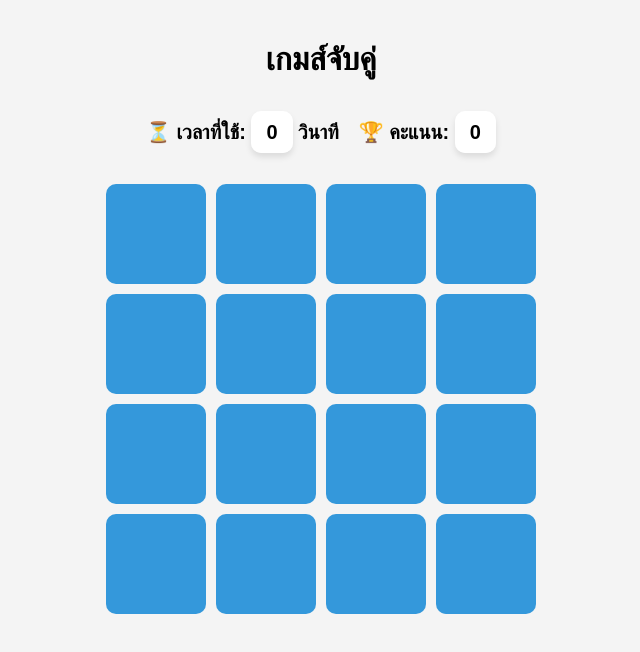
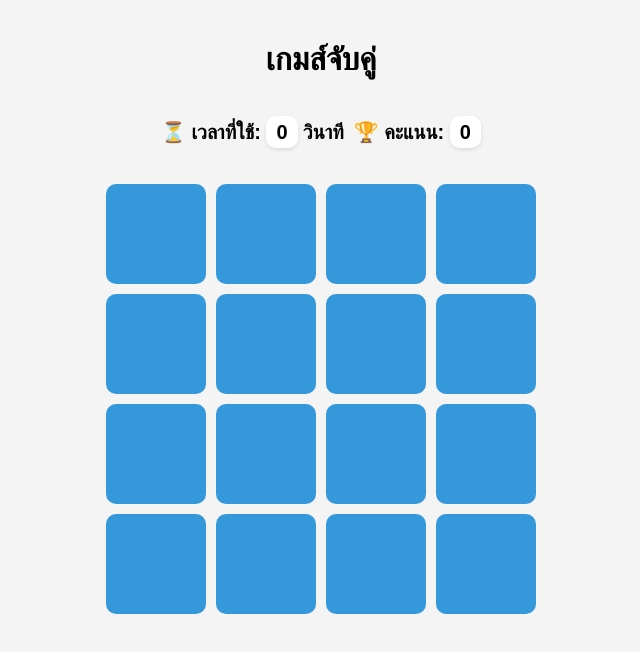
Before and after one commit to Wongsatorn79223/game, a plain HTML site: page index.html in a window 1280 px wide. Shown: the whole page, without its empty margins (319-959 px from the left). Drawn offline with Linux system fonts and the light colour scheme.

Commit message:
Add files via upload

```diff
--- a/index.html
+++ b/index.html
@@ -59,17 +59,23 @@
         .info {
     display: flex;
     justify-content: center;
-            gap: 20px;
+    flex-wrap: wrap; /* ให้ตัวเลขขึ้นบรรทัดใหม่ถ้าพื้นที่ไม่พอ */
+    gap: 10px; /* เพิ่มระยะห่าง */
     font-size: 20px;
     font-weight: bold;
     margin-top: 10px;
 }
+
 .info span {
     background-color: #fff;
-            padding: 10px 15px;
+    padding: 5px 10px; /* ลด padding เพื่อลดขนาด */
     border-radius: 10px;
-            box-shadow: 0 4px 6px rgba(0, 0, 0, 0.1);
+    box-shadow: 0 2px 4px rgba(0, 0, 0, 0.1);
+    min-width: 50px; /* กำหนดขนาดขั้นต่ำให้เท่ากัน */
+    text-align: center; /* จัดกลางข้อความ */
 }
+
+
         .evaluation {
             display: none;
             margin-top: 20px;
```
Lines whose indentation alone changed are shown as unchanged.
